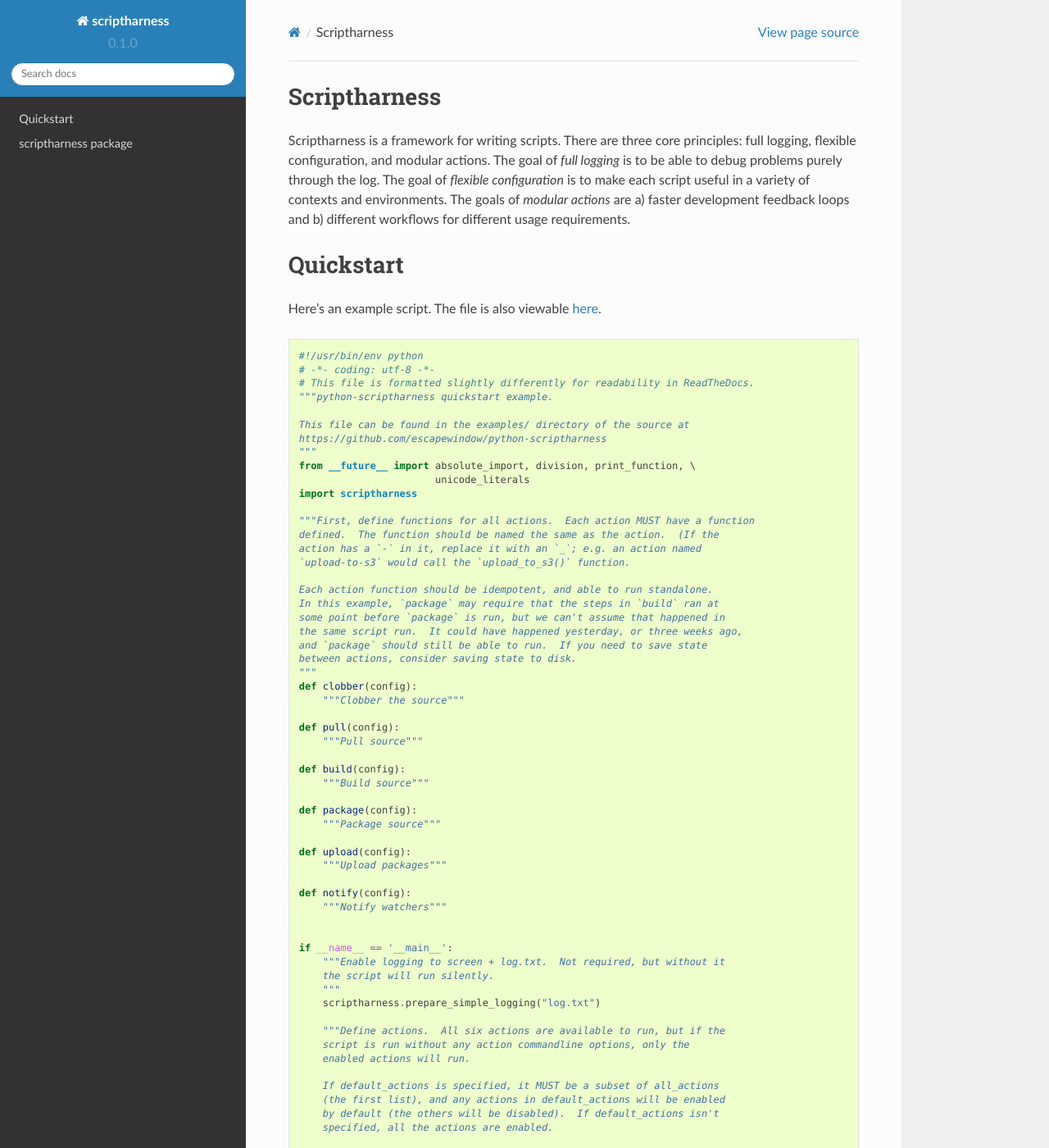
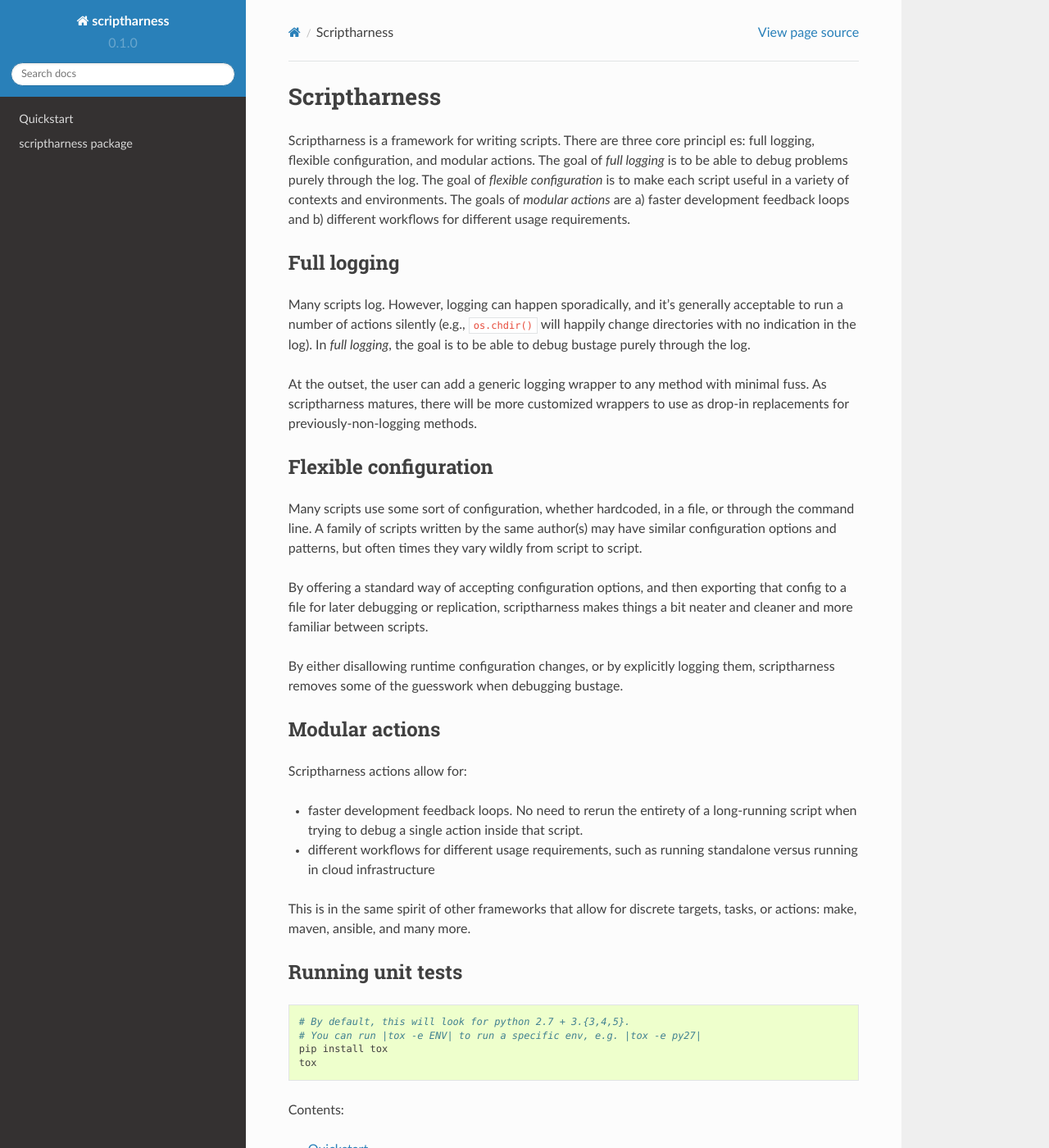
Before and after one commit to scriptharness/python-scriptharness, a Sphinx documentation site: the page built from docs/index.rst, in a window 1280 px wide and 1400 px high. Shown: the whole window at 82% size. Built offline with Sphinx 7.4.7 and the Read the Docs theme 2.0.0, drawn with Linux system fonts in a browser that asks for light colours; some of the changed text lies outside the part shown.

Commit message:
py27 setup.py, change to README.rst

```diff
--- /dev/null
+++ b/README.rst
@@ -0,0 +1,45 @@
+Scriptharness
+=============
+
+Scriptharness is a framework for writing scripts.  There are three core principl    es: full logging, flexible configuration, and modular actions.  The goal of `full logging` is to be able to debug problems purely through the log.  The goal of `flexible configuration` is to make each script useful in a variety of contexts and environments.  The goals of `modular actions` are a) faster development feedback loops and b) different workflows for different usage requirements.
+
+############
+Full logging
+############
+
+Many scripts log.  However, logging can happen sporadically, and it's generally acceptable to run a number of actions silently (e.g., ``os.chdir()`` will happily change directories with no indication in the log).  In *full logging*, the goal is to be able to debug bustage purely through the log.
+
+At the outset, the user can add a generic logging wrapper to any method with minimal fuss.  As scriptharness matures, there will be more customized wrappers to use as drop-in replacements for previously-non-logging methods.
+
+######################
+Flexible configuration
+######################
+
+Many scripts use some sort of configuration, whether hardcoded, in a file, or through the command line.  A family of scripts written by the same author(s) may have similar configuration options and patterns, but often times they vary wildly from script to script.
+
+By offering a standard way of accepting configuration options, and then exporting that config to a file for later debugging or replication, scriptharness makes things a bit neater and cleaner and more familiar between scripts.
+
+By either disallowing runtime configuration changes, or by explicitly logging them, scriptharness removes some of the guesswork when debugging bustage.
+
+###############
+Modular actions
+###############
+
+Scriptharness actions allow for:
+
+* faster development feedback loops.  No need to rerun the entirety of a long-running script when trying to debug a single action inside that script.
+
+* different workflows for different usage requirements, such as running standalone versus running in cloud infrastructure
+
+This is in the same spirit of other frameworks that allow for discrete targets, tasks, or actions: make, maven, ansible, and many more.
+
+##################
+Running unit tests
+##################
+
+::
+
+    # By default, this will look for python 2.7 + 3.{3,4,5}.
+    # You can run |tox -e ENV| to run a specific env, e.g. |tox -e py27|
+    pip install tox
+    tox
--- a/docs/build.py
+++ b/docs/build.py
@@ -34,6 +34,11 @@
                             QUICKSTART_CONTENTS_INDENTED=contents)
         )
     subprocess.check_call(["make", "html"])
+    if not os.path.exists("README.rst"):
+        os.link("../README.rst", "README.rst")
+    subprocess.check_call(["make", "text"])
+    os.remove("README.rst")
+    subprocess.check_call(["cp", "_build/text/README.txt", "../README"])
 
 if __name__ == '__main__':
     main()
--- a/docs/index.rst
+++ b/docs/index.rst
@@ -3,15 +3,7 @@
    You can adapt this file completely to your liking, but it should at least
    contain the root `toctree` directive.
 
-Scriptharness
-=============
-
-Scriptharness is a framework for writing scripts.  There are three core principles: full logging, flexible configuration, and modular actions.  The goal of `full logging` is to be able to debug problems purely through the log.  The goal of `flexible configuration` is to make each script useful in a variety of contexts and environments.  The goals of `modular actions` are a) faster development feedback loops and b) different workflows for different usage requirements.
-
-.. _mozharness: https://wiki.mozilla.org/ReleaseEngineering/Mozharness
-
-.. include:: quickstart.rst
-
+.. include:: ../README.rst
 
 Contents:
 
--- a/docs/quickstart.rst
+++ b/docs/quickstart.rst
@@ -103,8 +103,9 @@
         script.run()
 
 
+######
 output
-------
+######
 
 If you run this without any arguments, you might get output like this::
 
@@ -129,8 +130,9 @@
 
 The same output is written to the file ``log.txt``.
 
+#########
 --actions
----------
+#########
 
 You can change which actions are run via the ``--actions`` option::
 
@@ -148,8 +150,9 @@
     01:26:12     INFO - Action notify: finished successfully
     01:26:12     INFO - Done.
 
+##############
 --list-actions
---------------
+##############
 
 If you want to list which actions are available, and which are enabled by
 default, use the ``--list-actions`` option::
@@ -162,8 +165,9 @@
       upload
       notify
 
+#############
 --dump-config
--------------
+#############
 
 You can change the ``new_argument`` value in the config via the
 ``--new-argument`` option that the script added.  Also, if you just want to
@@ -174,8 +178,9 @@
     01:27:21     INFO - Dumping config:
     01:27:21     INFO - {'new_argument': 'foo'}
 
+######
 --help
-------
+######
 
 You can always use the ``--help`` option::
 
```
Also changed, not shown: other parts of docs/quickstart.rst (+3 -3 lines), README.md (deleted, +0 -44 lines), docs/quickstart.rst.j2 (+10 -5 lines), setup.py (+29 -13 lines), 2 other files.
